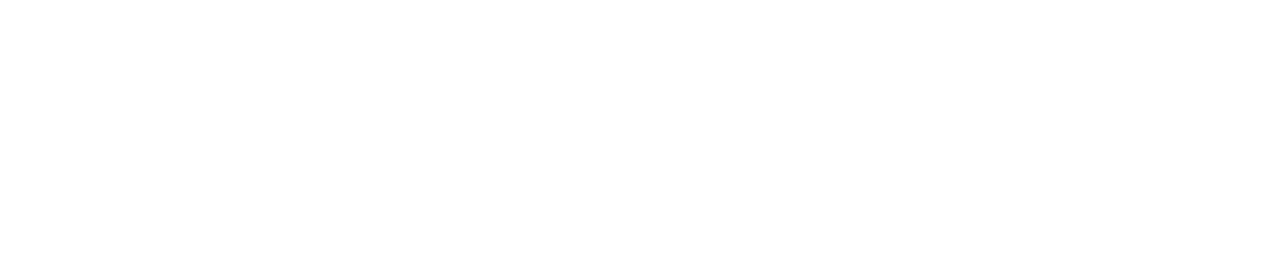
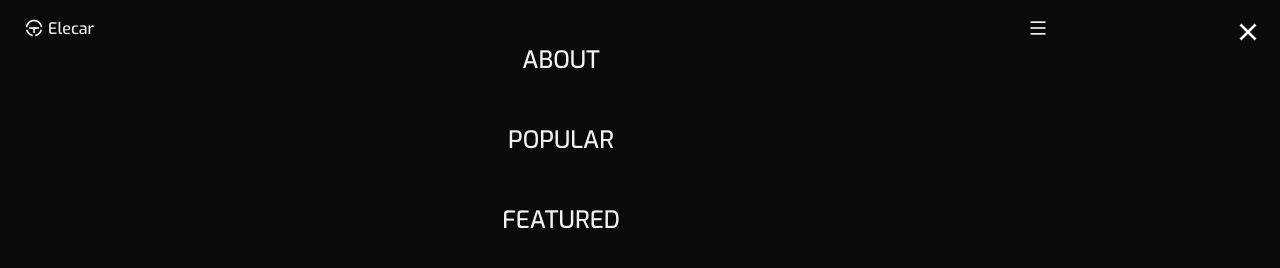
Before and after one commit to victormeudic/responsive-car-website-main, a plain HTML site: page index.html in a window 1280 px wide. Drawn offline with nearby package versions, Linux system fonts and the light colour scheme.

Commit message:
Header & Nav Menu

```diff
--- a/assets/css/styles.css
+++ b/assets/css/styles.css
@@ -18,13 +18,13 @@
 
   /*========== Font and typography ==========*/
   /*.5rem = 8px | 1rem = 16px ...*/
-  --body-font: 'Exo', sans-serif;
+  --body-font: "Exo", sans-serif;
   --h1-font-size: 1.5rem;
   --h2-font-size: 1.25rem;
   --h3-font-size: 1rem;
-  --normal-font-size: .938rem;
-  --small-font-size: .813rem;
-  --smaller-font-size: .75rem;
+  --normal-font-size: 0.938rem;
+  --small-font-size: 0.813rem;
+  --smaller-font-size: 0.75rem;
 
   /*========== Font weight ==========*/
   --font-medium: 500;
@@ -41,8 +41,8 @@
     --h2-font-size: 1.5rem;
     --h3-font-size: 1.25rem;
     --normal-font-size: 1rem;
-    --small-font-size: .875rem;
-    --smaller-font-size: .813rem;
+    --small-font-size: 0.875rem;
+    --smaller-font-size: 0.813rem;
   }
 }
 
@@ -64,7 +64,9 @@ body {
   color: var(--text-color);
 }
 
-h1, h2, h3 {
+h1,
+h2,
+h3 {
   color: var(--title-color);
   font-weight: var(--font-semi-bold);
 }
@@ -109,67 +111,131 @@ img {
 }
 
 /*=============== HEADER & NAV ===============*/
+.header {
+  width: 100%;
+  background-color: transparent;
+  position: fixed;
+  top: 0;
+  left: 0;
+  z-index: var(--z-fixed);
+}
 
+.nav {
+  height: var(--header-height);
+  display: flex;
+  justify-content: space-between;
+  align-items: center;
+}
+
+.nav__logo,
+.nav__toggle {
+  color: var(--title-color);
+  display: inline-flex;
+}
+
+.nav__logo {
+  align-items: center;
+  column-gap: 0.25rem;
+  font-weight: var(--font-medium);
+  transition: 0.3s;
+}
+
+.nav__logo i {
+  font-size: 1.25rem;
+}
+
+.nav__logo:hover {
+  color: var(--first-color);
+}
+
+.nav__toggle {
+  font-size: 1.25rem;
+  cursor: pointer;
+}
+
+@media screen and (max-width: 767px) {
+  .nav__menu {
+    position: fixed;
+    background-color: hsla(0, 0%, 100%, 0.1);
+    top: 0;
+    right: -100%;
+    width: 100%;
+    height: 100%;
+    backdrop-filter: blur(96px);
+    transition: 0.3s;
+  }
+}
+
+.nav__list {
+  display: flex;
+  flex-direction: column;
+  text-align: center;
+  row-gap: 3rem;
+  padding-top: 9rem;
+}
+
+.nav__link {
+  text-transform: uppercase;
+  color: var(--title-color);
+  font-size: var(--h2-font-size);
+  font-weight: var(--font-medium);
+  transition: 0.3s;
+}
+
+.nav__link:hover {
+  color: var(--first-color);
+}
+
+.nav__close {
+  font-size: 2rem;
+  color: var(--white-color);
+  position: absolute;
+  top: 1rem;
+  right: 1rem;
+  cursor: pointer;
+}
 
 /* Show menu */
-
-
+.show-menu {
+  right: 0;
+}
 /* Change background header */
-
 
 /* Active link */
 
-
 /*=============== HOME ===============*/
-
 
 /* Button animate */
 
-
 /*=============== BUTTON ===============*/
-
 
 /*=============== ABOUT ===============*/
 
-
 /*=============== POPULAR ===============*/
-
 
 /* Swiper class */
 
-
 /*=============== FEATURES ===============*/
-
 
 /*=============== FEATURED ===============*/
 
-
 /* Active link featured */
-
 
 /*=============== OFFER ===============*/
 
-
 /*=============== LOGOS ===============*/
-
 
 /*=============== FOOTER ===============*/
 
-
 /*=============== SCROLL BAR ===============*/
-
 
 /*=============== SCROLL UP ===============*/
 
-
 /* Show Scroll Up*/
-
 
 /*=============== BREAKPOINTS ===============*/
 /* For small devices */
 
-
 /* For medium devices */
 
-
 /* For large devices */
--- a/assets/js/main.js
+++ b/assets/js/main.js
@@ -1,25 +1,43 @@
 /*=============== SHOW MENU ===============*/
+const navMenu = document.getElementById("nav-menu"),
+  navToggle = document.getElementById("nav-toggle"),
+  navClose = document.getElementById("nav-close");
 
+/*===== MENU SHOW =====*/
+/* Validate if constant exists */
+if (navToggle) {
+  navToggle.addEventListener("click", () => {
+    navMenu.classList.add("show-menu");
+  });
+}
+
+/*===== MENU HIDDEN =====*/
+/* Validate if constant exists */
+if (navClose) {
+  navClose.addEventListener("click", () => {
+    navMenu.classList.remove("show-menu");
+  });
+}
 
 /*=============== REMOVE MENU MOBILE ===============*/
+const navLink = document.querySelectorAll(".nav__link");
 
-
+function linkAction() {
+  const navMenu = document.getElementById("nav-menu");
+  // When we click on each nav__link, we remove the show-menu class
+  navMenu.classList.remove("show-menu");
+}
+navLink.forEach((n) => n.addEventListener("click", linkAction));
 /*=============== CHANGE BACKGROUND HEADER ===============*/
-
 
 /*=============== POPULAR SWIPER ===============*/
 
-
 /*=============== MIXITUP FILTER FEATURED ===============*/
-
 
 /* Link active featured */
 
-
 /*=============== SHOW SCROLL UP ===============*/
-
 
 /*=============== SCROLL SECTIONS ACTIVE LINK ===============*/
 
-
 /*=============== SCROLL REVEAL ANIMATION ===============*/
--- a/index.html
+++ b/index.html
@@ -1,75 +1,94 @@
 <!DOCTYPE html>
 <html lang="en">
   <head>
-        <meta charset="UTF-8">
-        <meta name="viewport" content="width=device-width, initial-scale=1.0">
+    <meta charset="UTF-8" />
+    <meta name="viewport" content="width=device-width, initial-scale=1.0" />
 
     <!--=============== FAVICON ===============-->
-        <link rel="shortcut icon" href="" type="image/x-icon">
+    <link
+      rel="shortcut icon"
+      href="assets/img/favicon.png"
+      type="image/x-icon"
+    />
 
     <!--=============== REMIX ICONS ===============-->
-
-
+    <link
+      href="https://cdn.jsdelivr.net/npm/remixicon@2.5.0/fonts/remixicon.css"
+      rel="stylesheet"
+    />
     <!--=============== SWIPER CSS ===============-->
-        <link rel="stylesheet" href="">
+    <link rel="stylesheet" href="" />
 
     <!--=============== CSS ===============-->
-        <link rel="stylesheet" href="">
+    <link rel="stylesheet" href="assets/css/styles.css" />
 
     <title>Responsive car website - Bedimcode</title>
   </head>
   <body>
     <!--==================== HEADER ====================-->
     <header class="header" id="header">
+      <nav class="nav container">
+        <a href="#" class="nav__logo">
+          <i class="ri-steering-line"></i>
+          Elecar
+        </a>
 
+        <div class="nav__menu" id="nav-menu">
+          <ul class="nav__list">
+            <li class="nav__item">
+              <a href="#home" class="nav__link">Home</a>
+            </li>
+            <li class="nav__item">
+              <a href="#about" class="nav__link">About</a>
+            </li>
+            <li class="nav__item">
+              <a href="#popular" class="nav__link">Popular</a>
+            </li>
+            <li class="nav__item">
+              <a href="#featured" class="nav__link">Featured</a>
+            </li>
+          </ul>
+
+          <div class="nav__close" id="nav-close">
+            <i class="ri-close-line"></i>
+          </div>
+        </div>
+
+        <!-- Toggle button -->
+        <div class="nav__toggle" id="nav-toggle">
+          <i class="ri-menu-line"></i>
+        </div>
+      </nav>
     </header>
 
     <!--==================== MAIN ====================-->
     <main class="main">
       <!--==================== HOME ====================-->
-            <section class="home section" id="home">
-
-            </section>
+      <section class="home section" id="home"></section>
 
       <!--==================== ABOUT ====================-->
-            <section class="about section" id="about">
-
-            </section>
+      <section class="about section" id="about"></section>
 
       <!--==================== POPULAR ====================-->
-            <section class="popular section" id="popular">
-
-            </section>
+      <section class="popular section" id="popular"></section>
 
       <!--==================== FEATURES ====================-->
-            <section class="features section">
-
-            </section>
+      <section class="features section"></section>
 
       <!--==================== FEATURED ====================-->
-            <section class="featured section" id="featured">
-
-            </section>
+      <section class="featured section" id="featured"></section>
 
       <!--==================== OFFER ====================-->
-            <section class="offer section">
-
-            </section>
+      <section class="offer section"></section>
 
       <!--==================== LOGOS ====================-->
-            <section class="logos section">
-
-            </section>
+      <section class="logos section"></section>
     </main>
 
     <!--==================== FOOTER ====================-->
-        <footer class="footer section">
-
-        </footer>
-
+    <footer class="footer section"></footer>
 
     <!--========== SCROLL UP ==========-->
-
 
     <!--=============== SCROLL REVEAL ===============-->
     <script src=""></script>
@@ -81,6 +100,6 @@
     <script src=""></script>
 
     <!--=============== MAIN JS ===============-->
-        <script src=""></script>
+    <script src="assets/js/main.js"></script>
   </body>
 </html>
```
Lines whose indentation alone changed are shown as unchanged.
